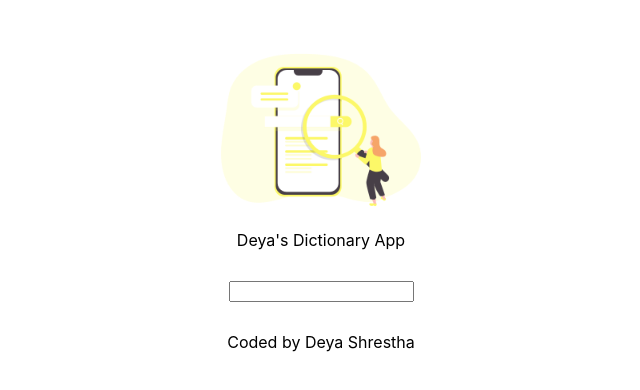
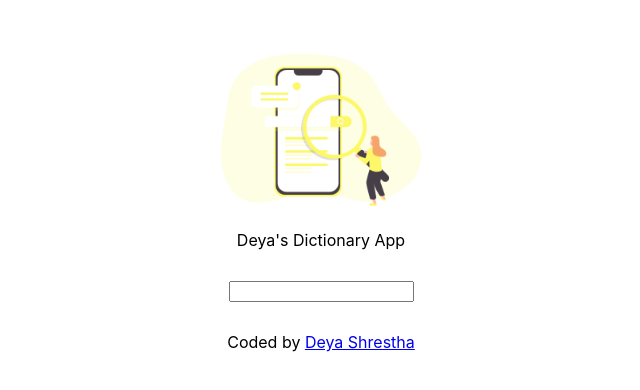
Before and after one commit to DeyaSHTA93/dictionary-project, a React (Create React App) app: page / in a window 1280 px wide. Shown: the top 390 px of the page, without its empty margins (319-959 px from the left). Built offline with nearby package versions, Linux system fonts and the light colour scheme.

Commit message:
Added URL to portfolio

```diff
--- a/src/App.js
+++ b/src/App.js
@@ -13,7 +13,15 @@ export default function App() {
         <main>
           <Dictionary />
         </main>
-        <footer className="App-footer">Coded by Deya Shrestha</footer>
+        <footer className="App-footer">
+          Coded by{" "}
+          <a
+            href="https://pensive-goldwasser-b5f98d.netlify.app/index.html"
+            target="_blank"
+          >
+            Deya Shrestha{" "}
+          </a>
+        </footer>
       </div>
     </div>
   );
```
